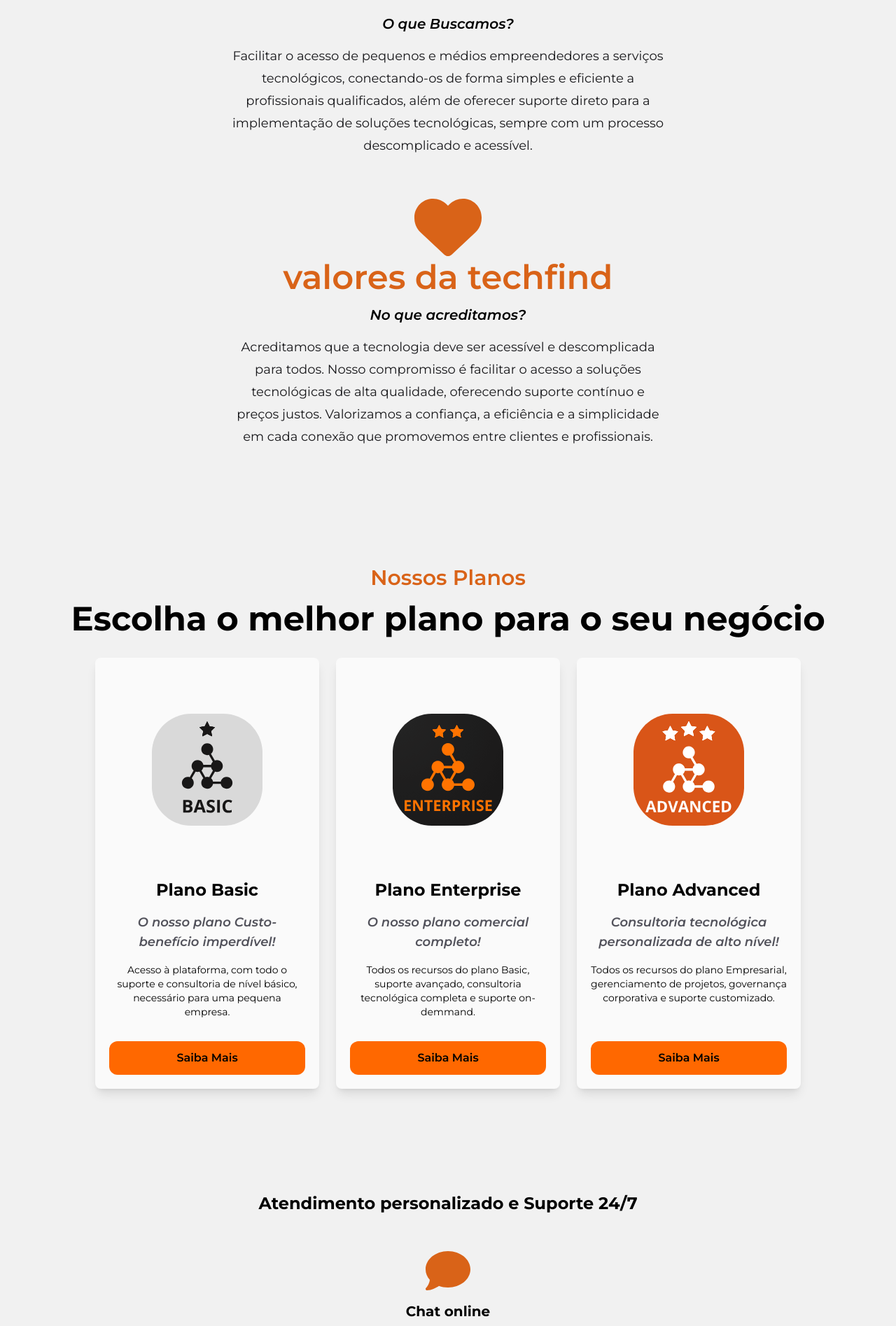
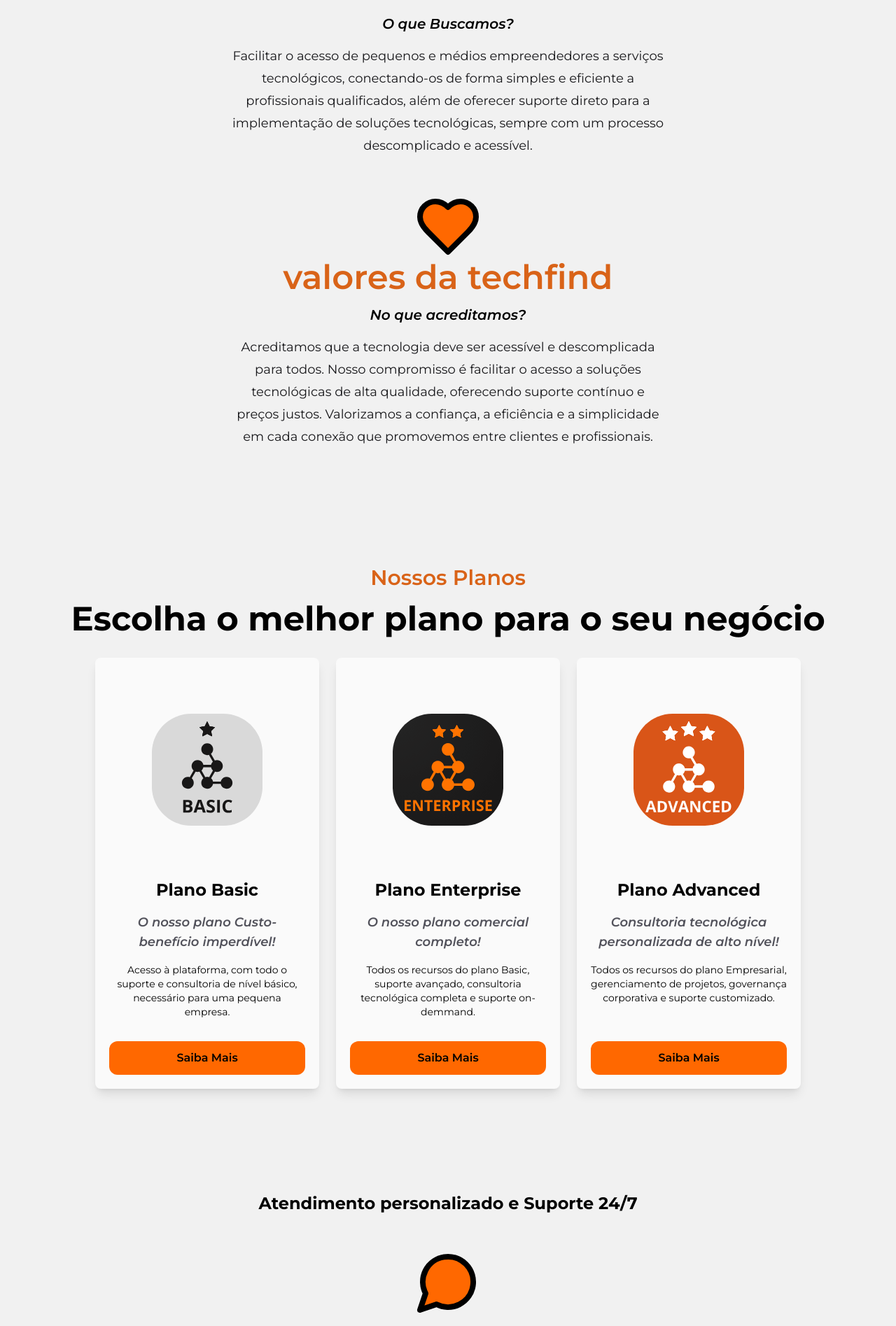
Before and after one commit to Erudhir101/Techfind, a SvelteKit app: page / in a window 1280 px wide. Shown: the part 2476-4371 px from the top of the page at 70% size. Built offline with nearby package versions, Linux system fonts and the light colour scheme.

Commit message:
mudando os icones para o lucide

```diff
--- a/src/routes/components/About.svelte
+++ b/src/routes/components/About.svelte
@@ -1,9 +1,10 @@
 <script>
+	import { Eye, Heart, Target } from '@lucide/svelte';
+
 	const contents = [
 		{
 			subtitle: 'Quem somos nós?',
-			image:
-				'M0 208C0 104.4 75.7 18.5 174.9 2.6C184 1.2 192 8.6 192 17.9l0 63.3c0 8.4 6.5 15.3 14.7 16.5C307 112.5 384 199 384 303.4c0 103.6-75.7 189.5-174.9 205.4c-9.2 1.5-17.1-5.9-17.1-15.2l0-63.3c0-8.4-6.5-15.3-14.7-16.5C77 398.9 0 312.4 0 208zm288 48A96 96 0 1 0 96 256a96 96 0 1 0 192 0zm-96-32a32 32 0 1 1 0 64 32 32 0 1 1 0-64z',
+			image: Eye,
 			title: 'visão da techfind',
 			paragraph: `Em um mercado em que acessar serviços de tecnologia se mostra tão burocrático,
 				principalmente para pequenos e médios empreendedores e demais usuários sem experiência neste
@@ -12,15 +13,13 @@
 		},
 		{
 			subtitle: 'O que Buscamos?',
-			image:
-				'M448 256A192 192 0 1 0 64 256a192 192 0 1 0 384 0zM0 256a256 256 0 1 1 512 0A256 256 0 1 1 0 256zm256 80a80 80 0 1 0 0-160 80 80 0 1 0 0 160zm0-224a144 144 0 1 1 0 288 144 144 0 1 1 0-288zM224 256a32 32 0 1 1 64 0 32 32 0 1 1 -64 0z',
+			image: Target,
 			title: 'missão da techfind',
 			paragraph: `Facilitar o acesso de pequenos e médios empreendedores a serviços tecnológicos, conectando-os de forma simples e eficiente a profissionais qualificados, além de oferecer suporte direto para a implementação de soluções tecnológicas, sempre com um processo descomplicado e acessível.`
 		},
 		{
 			subtitle: 'No que acreditamos?',
-			image:
-				'M47.6 300.4L228.3 469.1c7.5 7 17.4 10.9 27.7 10.9s20.2-3.9 27.7-10.9L464.4 300.4c30.4-28.3 47.6-68 47.6-109.5v-5.8c0-69.9-50.5-129.5-119.4-141C347 36.5 300.6 51.4 268 84L256 96 244 84c-32.6-32.6-79-47.5-124.6-39.9C50.5 55.6 0 115.2 0 185.1v5.8c0 41.5 17.2 81.2 47.6 109.5z',
+			image: Heart,
 			title: 'valores da techfind',
 			paragraph: `Acreditamos que a tecnologia deve ser acessível e descomplicada para todos. Nosso compromisso é facilitar o acesso a soluções tecnológicas de alta qualidade, oferecendo suporte contínuo e preços justos. Valorizamos a confiança, a eficiência e a simplicidade em cada conexão que promovemos entre clientes e profissionais.`
 		}
@@ -29,10 +28,9 @@
 
 <section id="aboutus" class="flex flex-col items-center min-h-svh p-5 pt-32 text-center gap-8">
 	{#each contents as content}
+		{@const Icon = content.image}
 		<div class="flex flex-col items-center lg:w-1/2">
-			<svg class="size-24 w-full" viewBox="0 0 512 512" xmlns="http://www.w3.org/2000/svg"
-				><path fill="#d96318" d={content.image} /></svg
-			>
+			<Icon size="96" fill="#ff6800" />
 			<h2 class="text-5xl font-semibold text-principal-6">{content.title}</h2>
 			<h3 class="text-xl my-4 font-semibold italic">{content.subtitle}</h3>
 			<p class="text-lg mb-5 leading-8 text-zinc-900">
--- a/src/routes/components/CardProfile.svelte
+++ b/src/routes/components/CardProfile.svelte
@@ -1,5 +1,5 @@
 <script lang="ts">
-	import avatar from '$lib/images/avatarGray.svg';
+	import { CircleUserRound } from '@lucide/svelte';
 
 	let isOpenModal = $state(false);
 	let item = $state({});
@@ -107,7 +107,7 @@
 {#each usuarios as usuario}
 	<div class="bg-white w-full max-w-sm flex flex-col flex-1 p-4 md:p-8 gap-8 rounded-xl">
 		<div class="flex gap-4">
-			<img class="size-14 md:size-16" src={avatar} alt="" />
+			<CircleUserRound size="64" />
 			<div>
 				<h2 class="font-bold text-xl">{usuario.nome}</h2>
 				<h3 class="font-medium">{usuario.desc}</h3>
@@ -157,7 +157,7 @@
 			{@render buttonClose(openModal)}
 			<div class="flex flex-col gap-6 py-4 text-left px-6">
 				<div class="flex flex-col justify-between items-center pb-2">
-					<img class="size-28" src={avatar} alt="" />
+					<CircleUserRound size="64" />
 					<h3 class="text-2xl font-bold">{item.nome}</h3>
 					<h2 class="font-medium">{item.desc}</h2>
 				</div>
--- a/src/routes/components/Footer.svelte
+++ b/src/routes/components/Footer.svelte
@@ -1,4 +1,5 @@
 <script>
+	import { Copyright } from '@lucide/svelte';
 	const socialIcons =
 		'flex items-center justify-center size-12 bg-white p-1 rounded-xl shadow pointer hover:shadow-black transition-all duration-150 ease-in';
 	const socials = [
@@ -25,7 +26,10 @@
 
 <footer class="flex relative h-32">
 	<div class="flex w-full justify-between items-center px-12">
-		<span class="text-black font-medium"> &copy 2024 TechFind </span>
+		<div class="flex gap-4 items-center">
+			<Copyright size={20} />
+			<span class="text-black font-medium"> 2024 TechFind </span>
+		</div>
 		<div class="flex gap-5 items-center justify-around">
 			{#each socials as social}
 				<a aria-label="social icon" class={socialIcons} href={social.href} target="_blank">
@@ -40,10 +44,6 @@
 
 <style>
 	footer {
-		background: linear-gradient(
-			0deg,
-			rgb(230, 230, 230) 10%,
-			rgba(255, 233, 180, 0) 100%
-		);
+		background: linear-gradient(0deg, rgb(230, 230, 230) 10%, rgba(255, 233, 180, 0) 100%);
 	}
 </style>
--- a/src/routes/components/Header.svelte
+++ b/src/routes/components/Header.svelte
@@ -1,6 +1,8 @@
 <script lang="ts">
+	// TODO: refazer o Header
 	import { fade, slide } from 'svelte/transition';
 	import logo from '$lib/images/logolaran.svg';
+	import { X, ChevronsLeft } from '@lucide/svelte';
 
 	const btn =
 		'border-none flex items-center justify-center bg-principal-5 hover:bg-principal-3 rounded-xl py-3 px-4 font-semibold cursor-pointer transition-colors duration-300 ease-in';
@@ -113,9 +115,9 @@
 	<button
 		aria-label="close buttom"
 		onclick={fn}
-		class="absolute top-[-5px] right-1 text-5xl font-semibold hover:text-principal-4"
+		class="absolute right-1 top-1.5 text-5xl font-semibold hover:text-principal-4"
 	>
-		&times;
+		<X size={28} />
 	</button>
 {/snippet}
 
@@ -125,16 +127,7 @@
 		class="absolute top-1.5 left-1 font-semibold cursor-pointer"
 		onclick={() => (userType = null)}
 	>
-		<svg
-			xmlns="http://www.w3.org/2000/svg"
-			width="28"
-			height="28"
-			class="fill-black hover:fill-principal-4"
-			viewBox="0 0 512 512"
-			><path
-				d="M459.5 440.6c9.5 7.9 22.8 9.7 34.1 4.4s18.4-16.6 18.4-29l0-320c0-12.4-7.2-23.7-18.4-29s-24.5-3.6-34.1 4.4L288 214.3l0 41.7 0 41.7L459.5 440.6zM256 352l0-96 0-128 0-32c0-12.4-7.2-23.7-18.4-29s-24.5-3.6-34.1 4.4l-192 160C4.2 237.5 0 246.5 0 256s4.2 18.5 11.5 24.6l192 160c9.5 7.9 22.8 9.7 34.1 4.4s18.4-16.6 18.4-29l0-64z"
-			/></svg
-		>
+		<ChevronsLeft size={32} />
 	</button>
 {/snippet}
 
--- a/src/routes/components/Support.svelte
+++ b/src/routes/components/Support.svelte
@@ -1,26 +1,23 @@
 <script>
+	import { MessageCircle, Phone, Mail, CircleAlert } from '@lucide/svelte';
 	const boxes = [
 		{
-			image:
-				'M512 240c0 114.9-114.6 208-256 208c-37.1 0-72.3-6.4-104.1-17.9c-11.9 8.7-31.3 20.6-54.3 30.6C73.6 471.1 44.7 480 16 480c-6.5 0-12.3-3.9-14.8-9.9c-2.5-6-1.1-12.8 3.4-17.4c0 0 0 0 0 0s0 0 0 0s0 0 0 0c0 0 0 0 0 0l.3-.3c.3-.3 .7-.7 1.3-1.4c1.1-1.2 2.8-3.1 4.9-5.7c4.1-5 9.6-12.4 15.2-21.6c10-16.6 19.5-38.4 21.4-62.9C17.7 326.8 0 285.1 0 240C0 125.1 114.6 32 256 32s256 93.1 256 208z',
+			image: MessageCircle,
 			title: 'Chat online',
 			paragraph: 'Tire suas dúvidas rapidamente através do nosso chat online.'
 		},
 		{
-			image:
-				'M164.9 24.6c-7.7-18.6-28-28.5-47.4-23.2l-88 24C12.1 30.2 0 46 0 64C0 311.4 200.6 512 448 512c18 0 33.8-12.1 38.6-29.5l24-88c5.3-19.4-4.6-39.7-23.2-47.4l-96-40c-16.3-6.8-35.2-2.1-46.3 11.6L304.7 368C234.3 334.7 177.3 277.7 144 207.3L193.3 167c13.7-11.2 18.4-30 11.6-46.3l-40-96z',
+			image: Phone,
 			title: 'Atendimento telefônico',
 			paragraph: 'Fale com um de nossos especialistas por telefone.'
 		},
 		{
-			image:
-				'M48 64C21.5 64 0 85.5 0 112c0 15.1 7.1 29.3 19.2 38.4L236.8 313.6c11.4 8.5 27 8.5 38.4 0L492.8 150.4c12.1-9.1 19.2-23.3 19.2-38.4c0-26.5-21.5-48-48-48L48 64zM0 176L0 384c0 35.3 28.7 64 64 64l384 0c35.3 0 64-28.7 64-64l0-208L294.4 339.2c-22.8 17.1-54 17.1-76.8 0L0 176z',
+			image: Mail,
 			title: 'Suporte por e-mail',
 			paragraph: 'Envie um e-mail para nossa equipe de suporte.'
 		},
 		{
-			image:
-				'M256 512A256 256 0 1 0 256 0a256 256 0 1 0 0 512zM216 336l24 0 0-64-24 0c-13.3 0-24-10.7-24-24s10.7-24 24-24l48 0c13.3 0 24 10.7 24 24l0 88 8 0c13.3 0 24 10.7 24 24s-10.7 24-24 24l-80 0c-13.3 0-24-10.7-24-24s10.7-24 24-24zm40-208a32 32 0 1 1 0 64 32 32 0 1 1 0-64z',
+			image: CircleAlert,
 			title: 'Central de Ajuda',
 			paragraph: 'Encontre as respostas para suas perguntas na nossa central de ajuda.'
 		}
@@ -30,10 +27,9 @@
 <section id="support" class="flex flex-col items-center text-center min-h-svh gap-4 pt-32">
 	<h1 class="text-2xl font-bold">Atendimento personalizado e Suporte 24/7</h1>
 	{#each boxes as box}
+		{@const Icon = box.image}
 		<div class="flex flex-col items-center gap-3 my-3 rounded-xl p-5 w-64 lg:w-96">
-			<svg class="size-16" fill="#d96318" xmlns="http://www.w3.org/2000/svg" viewBox="0 0 512 512"
-				><path d={box.image} /></svg
-			>
+			<Icon size="96" fill="#ff6800" />
 			<h2 class="text-xl font-bold">{box.title}</h2>
 			<p>{box.paragraph}</p>
 		</div>
```
